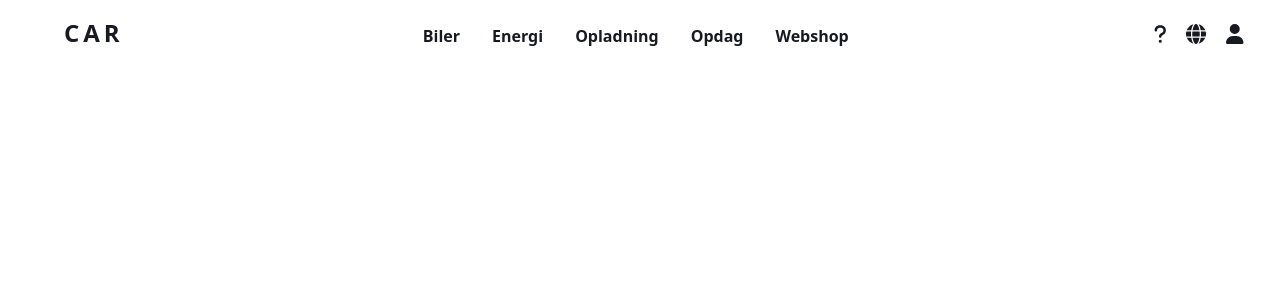
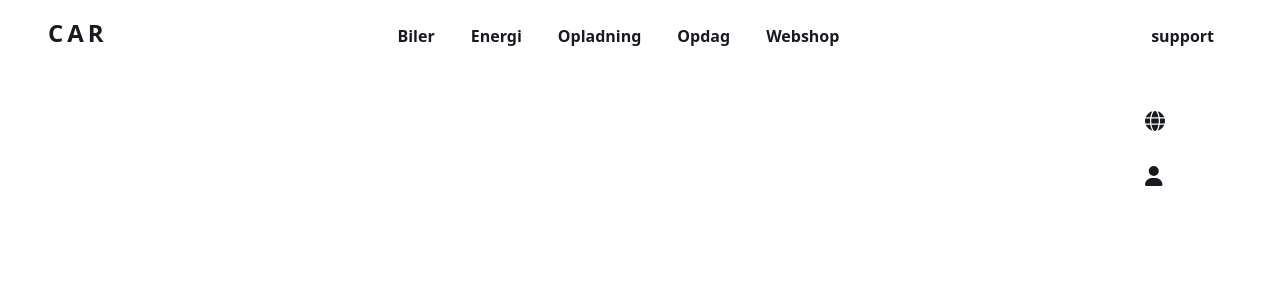
Before and after one commit to BeckMK1/TeslaClone, a Nuxt app: page / in a window 1280 px wide. Shown: the top 300 px of the page. Built offline with nearby package versions, Linux system fonts and the light colour scheme.

Commit message:
started navbar mobile

```diff
--- a/components/elements/Navbar/LinkCom.vue
+++ b/components/elements/Navbar/LinkCom.vue
@@ -1,6 +1,7 @@
 <template>
-	<div class="textLinkContainer">
+	<div @click="setCurrentMobile" class="textLinkContainer">
 		<NuxtLink @mouseenter="setCurrent" class="navLink" :to="link"><p class="linkCta" v-if="isIcon == false">{{ title }}</p> <font-awesome-icon class="linkCta icon" v-if="isIcon == true" :icon="icon" /></NuxtLink>
+		<font-awesome-icon class="mobileArrow" v-if="hasMobileSub == true" icon="fa-solid fa-chevron-right" />
 	</div>
 </template>
 <script setup>
@@ -26,19 +27,43 @@
 		isMain:{
 			default:false,
 			type:Boolean
+		},
+		hasMobileSub:{
+			default:false,
+			type:Boolean
 		}
 	})
 	const store = useStore()
 	function setCurrent(){
+	const mobile = window.matchMedia("(min-width:900px)")
+		if(mobile.matches){
 		if(props.isMain == true){
 			store.flipNavDrop(props.title)
 		}
+	}
+	}
+	function setCurrentMobile(){
+		const mobile = window.matchMedia("(max-width:900px)")
+		if(mobile.matches){
+		if(props.isMain == true){
+			store.flipNavDrop(props.title)
+		}
+	}
 	}
 </script>
 <style lang="scss" scoped>
 .textLinkContainer{
 	max-height: fit-content;
 	padding-bottom: 1rem;
+	display: flex;
+	justify-content: space-between;
+	cursor: pointer;
+	.mobileArrow{
+		display: block;
+	}
+	& .navLink:has(.fa-question){
+		display: none;
+	}
 }
 .navLink{
 	margin-right:4px;
@@ -55,4 +80,11 @@
 	padding-bottom: 0rem;
 }
 }
+@media(min-width:900px){
+	.textLinkContainer{
+		.mobileArrow{
+			display: none;
+		}
+	}
+}
 </style>
--- a/layouts/default.vue
+++ b/layouts/default.vue
@@ -1,17 +1,23 @@
 <template>
     <main>
-        <header>
+        <header v-if="isNav == true">
+            <div class="currentNav">
+                <div v-if="currentNav != ''" @click="closeDropDown"><font-awesome-icon  icon="fa-solid fa-chevron-left" /></div>
+                <div v-if="currentNav != ''">{{ currentNav }}</div>
+                <div @click="isNav = false" :class="currentNav == '' ? 'closeRight': ''"><font-awesome-icon icon="fa-solid fa-x" /></div>
+            </div>
             <div :class=" currentNav == '' ? 'navShow' : 'navHide'" class="mainNav">
                 <div class="headerElement">
                     <div><NuxtLink class="logo" to="#">Car</NuxtLink></div>
                 </div>
                 <div class="headerElement">
                     <div class="navBar">
-                    <ElementsNavbarLinkCom :isMain="true" class="navLink" v-for="NavLink in NavLinks" :link="NavLink.link" :title="NavLink.title"></ElementsNavbarLinkCom>
+                    <ElementsNavbarLinkCom :isMain="true" class="navLink" v-for="NavLink in NavLinks" :hasMobileSub="NavLink.hasMobileSub" :link="NavLink.link" :title="NavLink.title"></ElementsNavbarLinkCom>
                     </div>
                 </div>
                 <div class="headerElement">
                     <div class="icons">
+                        <ElementsNavbarLinkCom class="iconLink" v-show="NavIcon.title != null" v-for="NavIcon in NavIcons" :link="NavIcon.link" :isIcon="false" :title="NavIcon.title"></ElementsNavbarLinkCom>
                         <ElementsNavbarLinkCom class="iconLink" v-for="NavIcon in NavIcons" :link="NavIcon.link" :isIcon="true" :icon="NavIcon.icon"></ElementsNavbarLinkCom>
                     </div>
                 </div>
@@ -32,6 +38,7 @@
             </div>
         </header>
         <div>
+            <div v-if="isNav == false" class="showNavBtn" @click="isNav = true">Menu</div>
             <slot></slot>
         </div>
     </main>
@@ -40,32 +47,39 @@
 	import { useStore } from '~/store/glStore'
     const currentNav = computed(()=> store.isnavDrop)
     const currentProductCount = ref(0)
+    const isNav = ref(true)
     const store = useStore()
     const NavLinks = ref([
         {
             link:'#',
-            title:'Biler'
+            title:'Biler',
+            hasMobileSub:true
         },
         {
             link:'#',
-            title:'Energi'
+            title:'Energi',
+            hasMobileSub:true
         },
         {
             link:'#',
-            title:'Opladning'
+            title:'Opladning',
+            hasMobileSub:true
         },
         {
             link:'#',
-            title:'Opdag'
+            title:'Opdag',
+            hasMobileSub:false
         },
         {
             link:'#',
-            title:'Webshop'
+            title:'Webshop',
+            hasMobileSub:false
         },
     ])
     const NavIcons = ref([
         {
             link:'#',
+            title:'support',
             icon:"fa-solid fa-question"
         },
         {
@@ -331,6 +345,22 @@
            }
         }
     }
+    function closeDropDown(){
+        store.flipNavDrop("")
+    }
+    function checkNavMobile(){
+        const mobile = window.matchMedia("(min-width:900px)")
+        window.addEventListener('resize',()=>{
+            if(mobile.matches){
+                isNav.value = true
+            }else {
+                isNav.value = false
+            }
+        })
+    }
+    onMounted(()=>{
+        checkNavMobile()
+    })
 watch(currentNav, async(newValue, oldValue)=>{
     if(newValue != oldValue){
         setProductCount()
@@ -352,8 +382,10 @@ watch(currentNav, async(newValue, oldValue)=>{
         min-width: 0;
         position: fixed;
         width: 100vw;
+        left: 0;
         .navShow{
             display: flex;
+            flex-direction: column;
         }
         .navHide{
             display: none;
@@ -361,17 +393,17 @@ watch(currentNav, async(newValue, oldValue)=>{
         .headerElement{
             max-width: 100%;
             display: flex;
-            &:nth-child(2){
-                justify-content: center;
+            flex-direction: column;
+            &:nth-child(1){
+                display: none;
             }
-            &:nth-child(3){
-                justify-content: flex-end;
+            .navBar{
+                flex-direction: column;
             }
         }
     }
     .navBar{
         display: flex;
-        width: 460px;
         .navLink{
             padding: 8px;
 
@@ -379,7 +411,11 @@ watch(currentNav, async(newValue, oldValue)=>{
     }
     .icons{
         display: flex;
+        flex-direction: column;
         gap: 1rem;
+    }
+    .iconLink{
+        padding: 8px;
     }
     .navDropdown{
         grid-column: span 1;
@@ -420,6 +456,15 @@ watch(currentNav, async(newValue, oldValue)=>{
             }
         }
     }
+    .currentNav{
+        display: flex;
+        justify-content: space-between;
+        padding-left: 1rem;
+        padding-right: 1rem;
+        .closeRight{
+            float: right;
+        }
+    }
     @media (min-width:450px){
         header{
         }
@@ -448,6 +493,31 @@ watch(currentNav, async(newValue, oldValue)=>{
     }
     @media (min-width:900px){
         header{
+            .navShow{
+            display: flex;
+            flex-direction: row;
+            }
+            .headerElement{
+            max-width: 100%;
+            display: flex;
+            flex-direction: row;
+            &:nth-child(1){
+                display: block;
+            }
+            .navBar{
+                flex-direction: row;
+            }
+        }
+        }
+        .mainNav{
+            display: flex;
+            justify-content: space-between;
+            max-width: 100%;
+            align-items: baseline;
+            padding:0 3rem;
+            .headerElement{
+                max-width: fit-content;
+            }
         }
         .navDropdown{
             grid-column: span 4;
@@ -458,8 +528,21 @@ watch(currentNav, async(newValue, oldValue)=>{
                 }
             }
         }
+        .currentNav{
+            display: none;
+        }
     }
     @media (min-width:1200px){
+        .mainNav{
+            display: flex;
+            justify-content: space-between;
+            max-width: 100%;
+            align-items: baseline;
+            padding:0 3rem;
+            .headerElement{
+                max-width: fit-content;
+            }
+        }
         .navDropdown{
             .imageLinks{
                 grid-template-columns:repeat(3, 12fr);
--- a/pages/index.vue
+++ b/pages/index.vue
@@ -1,9 +1,15 @@
 <template>
-    <div @mouseenter="store.flipNavDrop('')" class="mainContent"></div>
+    <div @mouseenter="resetCurrent" class="mainContent"></div>
 </template>
 <script setup>
 	import { useStore } from '~/store/glStore'
     const store = useStore()
+    function resetCurrent(){
+	const mobile = window.matchMedia("(min-width:900px)")
+		if(mobile.matches){
+            store.flipNavDrop('')
+	}
+	}
 </script>
 <style lang="scss">
 @import "@/assets/scss/fonts";
```
